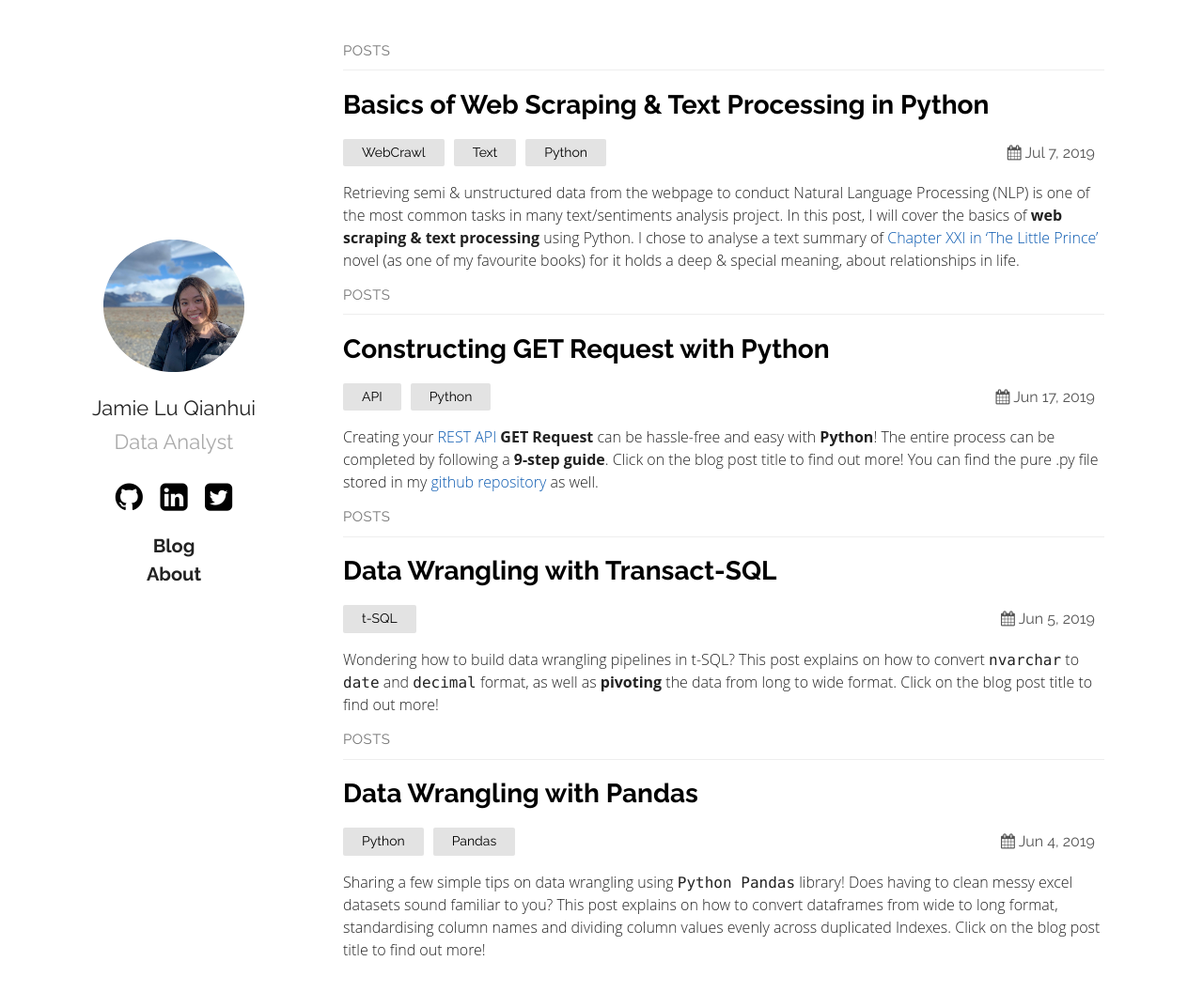
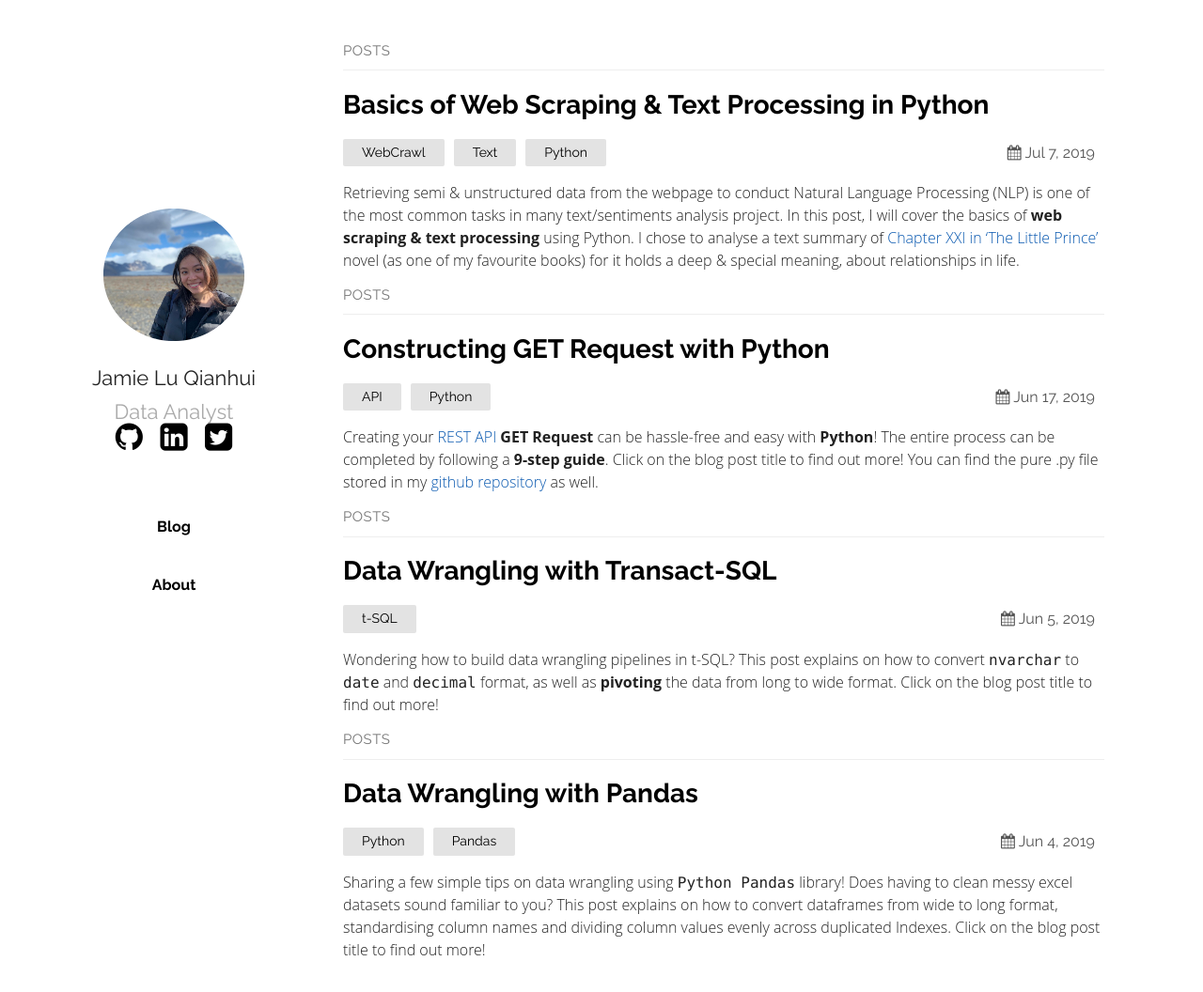
Before and after one commit to jamieqianhui/jamieqianhui.github.io, a Jekyll site: the page built from index.md, in a window 1280 px wide and 1068 px high. Shown: the top 1056 px of the window at 94% size. Built offline with Jekyll 4.4.1, drawn with Linux system fonts in a browser that asks for light colours.

Commit message:
Update default.html

```diff
--- a/_layouts/default.html
+++ b/_layouts/default.html
@@ -13,15 +13,15 @@
 			</a>
 			<a style = "text-decoration:none" href="https://jamieqianhui.github.io"> <h2>{{ site.plainwhite.name }}</h2></a>
 			<a class="tagline">{{ site.plainwhite.tagline }}</a>
-			<p>
+			<b></b>
 			<ul class="social">
 				<a href="https://github.com/{{ site.plainwhite.social_links.github }}"><li><i class="icon-github-circled"></i></li></a>
 				<a href="https://linkedin.com/{{ site.plainwhite.social_links.linkedIn }}"><li><i class="icon-linkedin-squared"></i></li></a>
 				<a href="https://twitter.com/{{ site.plainwhite.social_links.twitter }}"><li><i class="icon-twitter-squared"></i></li></a>
 			</ul>
-			<b></b>
-			<a style = "text-decoration:none" href=" https://jamieqianhui.github.io"><h3><b>Blog</b></h3>
-			<a style = "text-decoration:none" href=" https://jamieqianhui.github.io/about"><h3><b>About</b></h3></a>
+			<p>
+			<a style = "text-decoration:none" href=" https://jamieqianhui.github.io"><h4><b>Blog</b></h4>
+			<a style = "text-decoration:none" href=" https://jamieqianhui.github.io/about"><h4><b>About</b></h4></a>
 			<p>
 		</section>
 		<section class="content">
```
